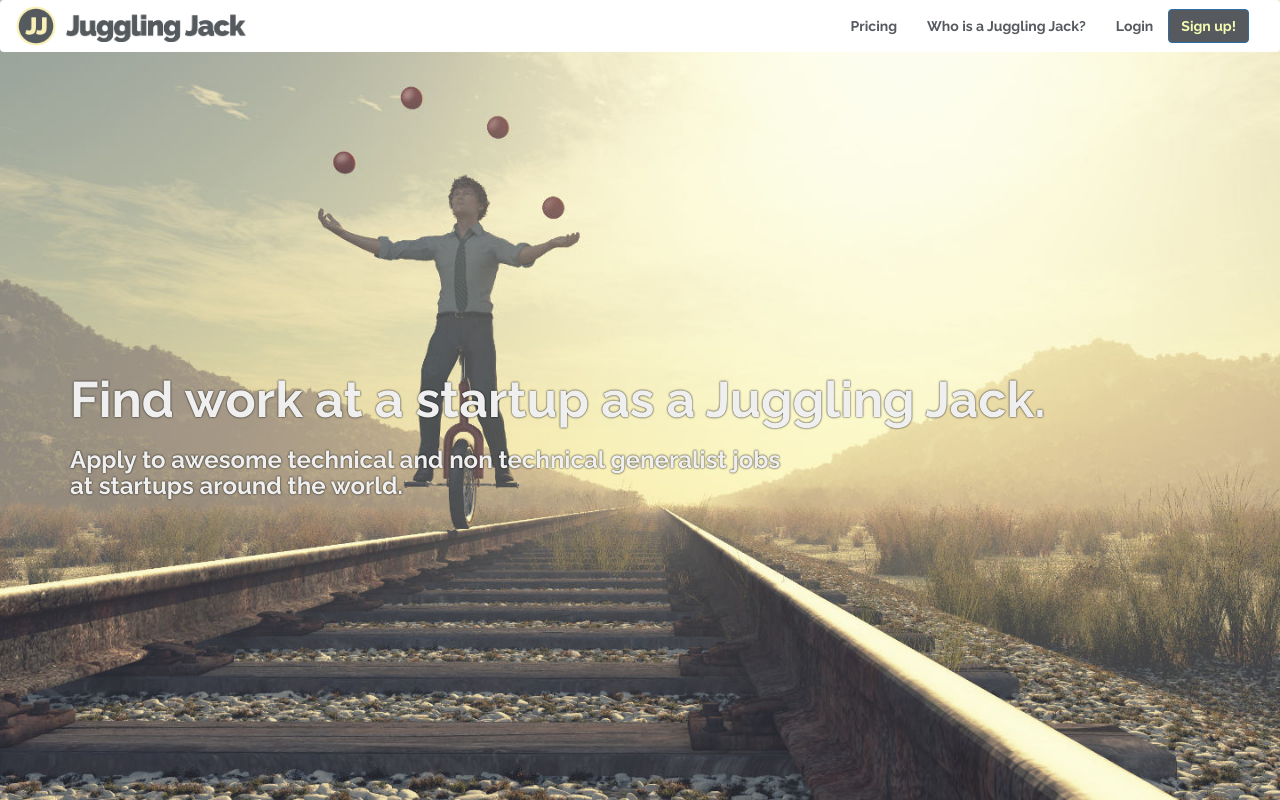
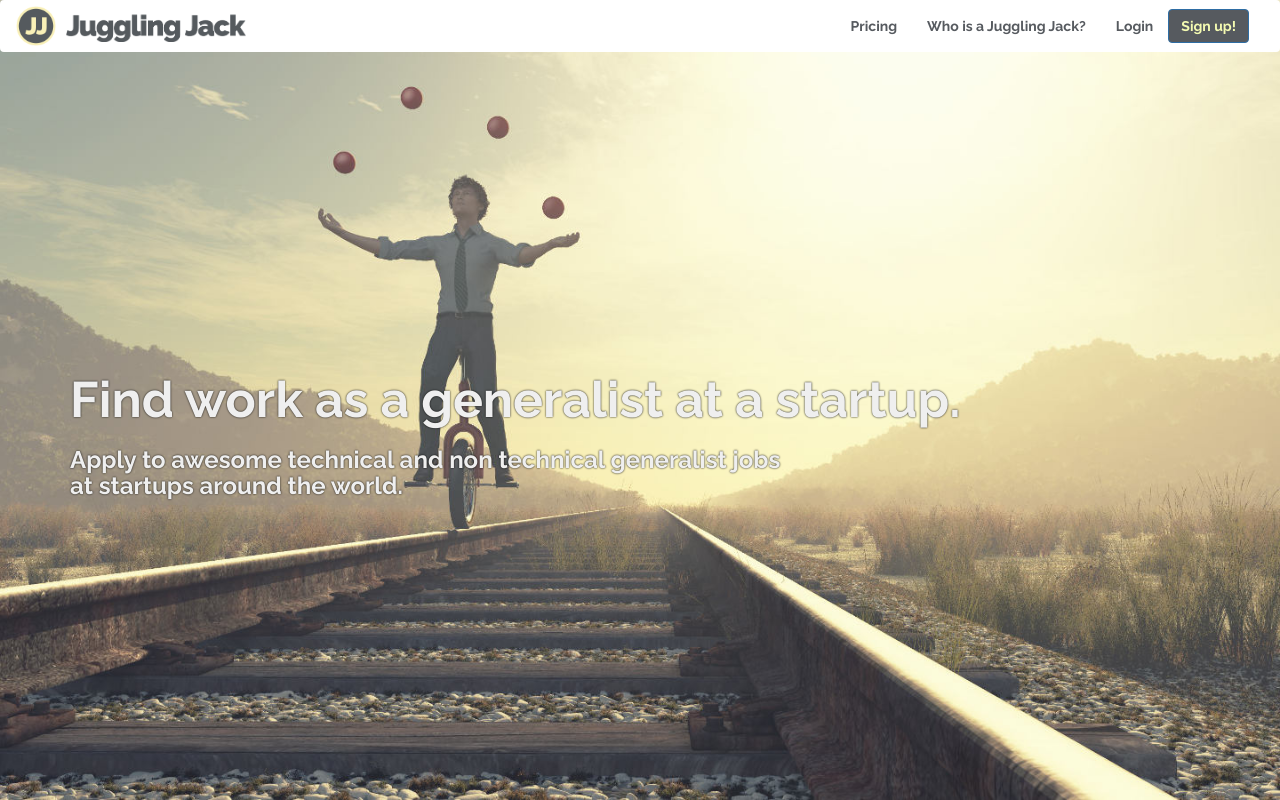
Before and after one commit to stonebinox/jugglingjack, a React (Create React App) app: page / in a window 1280 px wide. Built offline with nearby package versions, Linux system fonts and the light colour scheme.

Commit message:
Updating layout

```diff
--- a/src/Home.js
+++ b/src/Home.js
@@ -9,7 +9,7 @@ export class Home extends Component {
         return (
             <div className="container">
                 <div style={{marginTop: "300px"}}>
-                    <h1 className="light">Find work at a startup as a Juggling Jack.</h1>
+                    <h1 className="light">Find work as a generalist at a startup.</h1>
                     <h3 className="light">Apply to awesome technical and non technical generalist jobs<br /> at startups around the world.</h3>
                 </div>
             </div>
```
